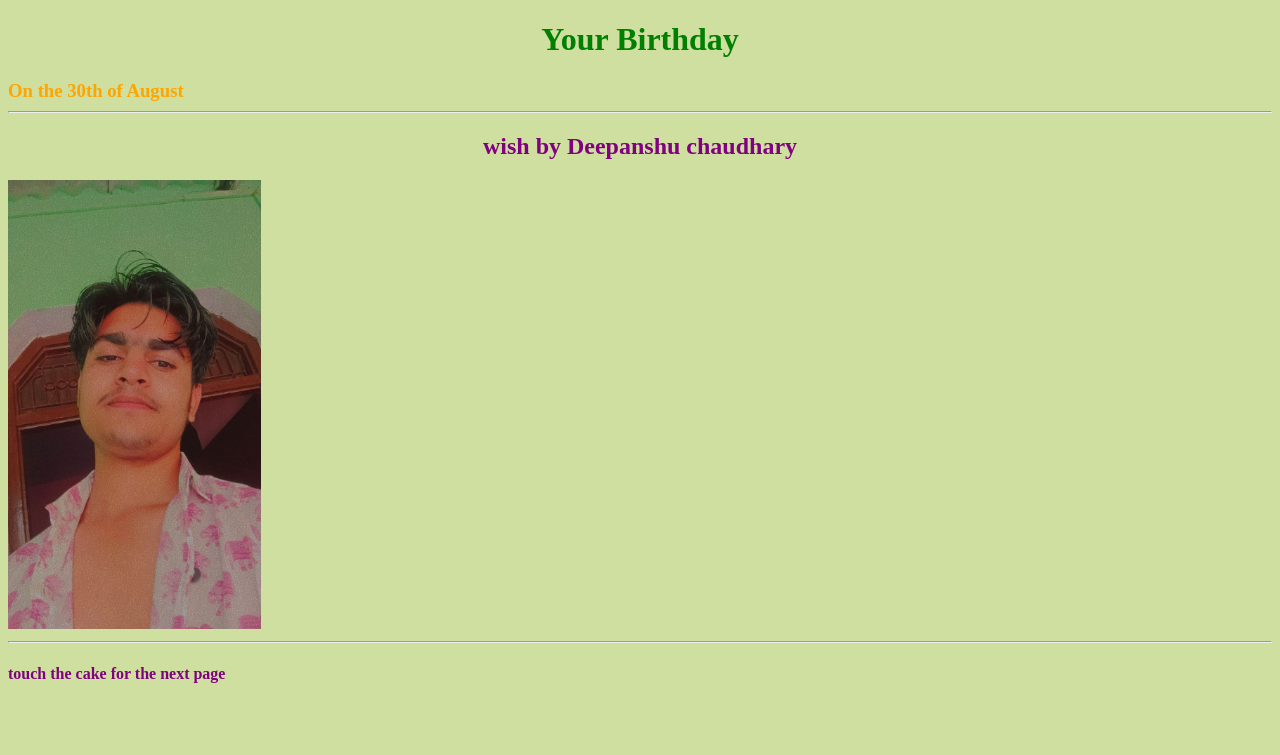
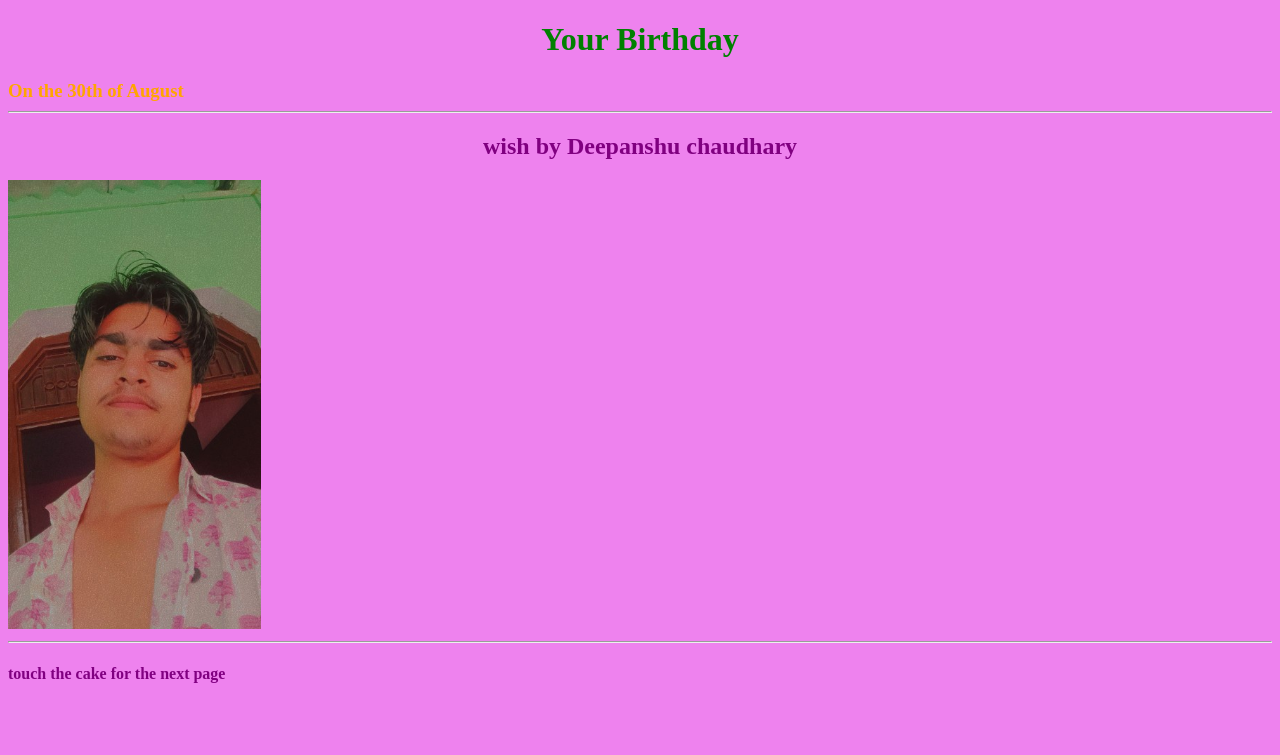
Before and after one commit to Dchaudhary007/html, a plain HTML site: page index.html in a window 1280 px wide. Shown: the top 755 px of the page. Drawn offline with Linux system fonts and the light colour scheme.

Commit message:
Update index.html

```diff
--- a/index.html
+++ b/index.html
@@ -1,5 +1,5 @@
 <!DOCTYPE html>
-<html style="background:#CEDF9F">
+<html style="background:violet">
 
 <body>
 <h1 align="center"><font color="Green">Your Birthday </h1>
```
